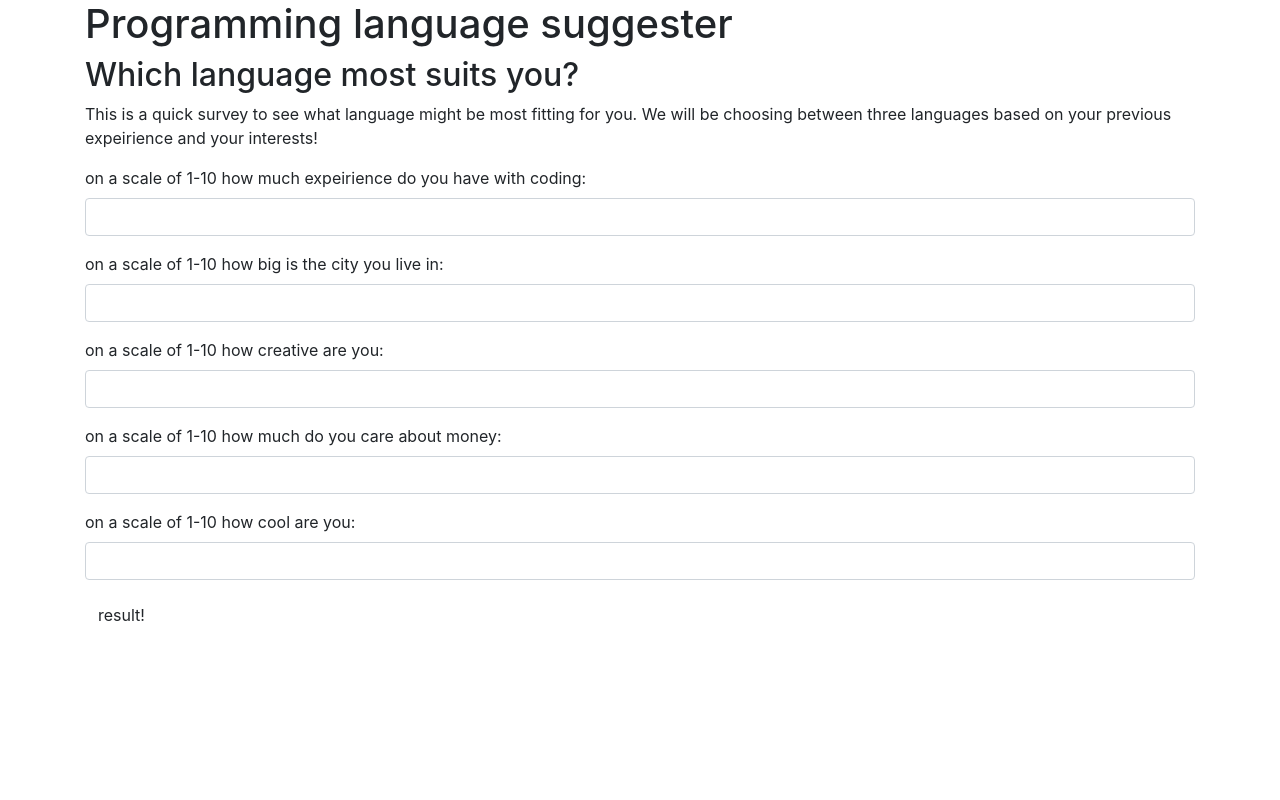
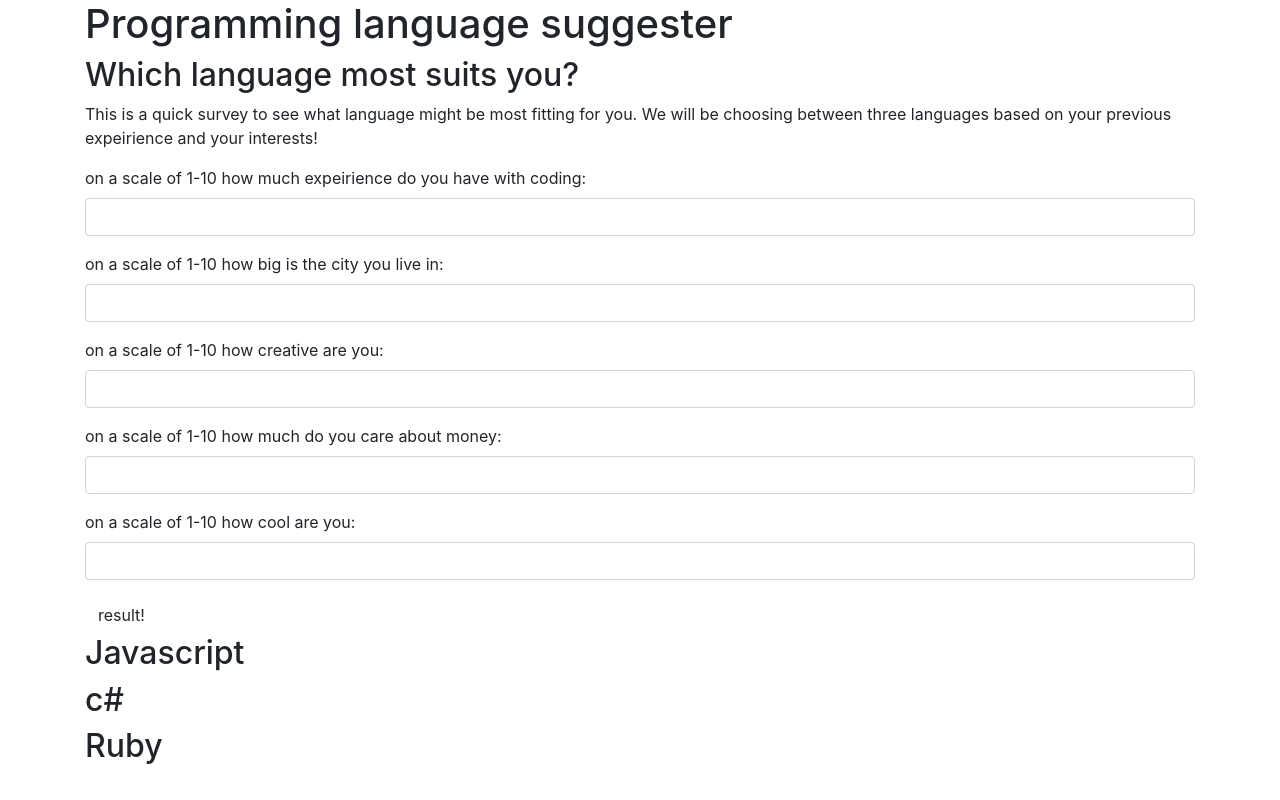
Before and after one commit to jpalaoro197/language-suggester, a plain HTML site: page index.html in a window 1280 px wide. Drawn offline with Linux system fonts and the light colour scheme.

Commit message:
add 3 div id's answer1, answer2, answer3 for the three different options at end of forms

```diff
--- a/index.html
+++ b/index.html
@@ -39,8 +39,14 @@
       <button type="submit" class="btn">result!</button>
 
     </form>
-    <div id="answer">
-
+    <div id="answer1">
+      <h2>Javascript</h2>
+    </div>
+    <div id="answer2">
+      <h2>c#</h2>
+    </div>
+    <div id="answer3">
+      <h2>Ruby</h2>
     </div>
   </div>
 </body>
```
